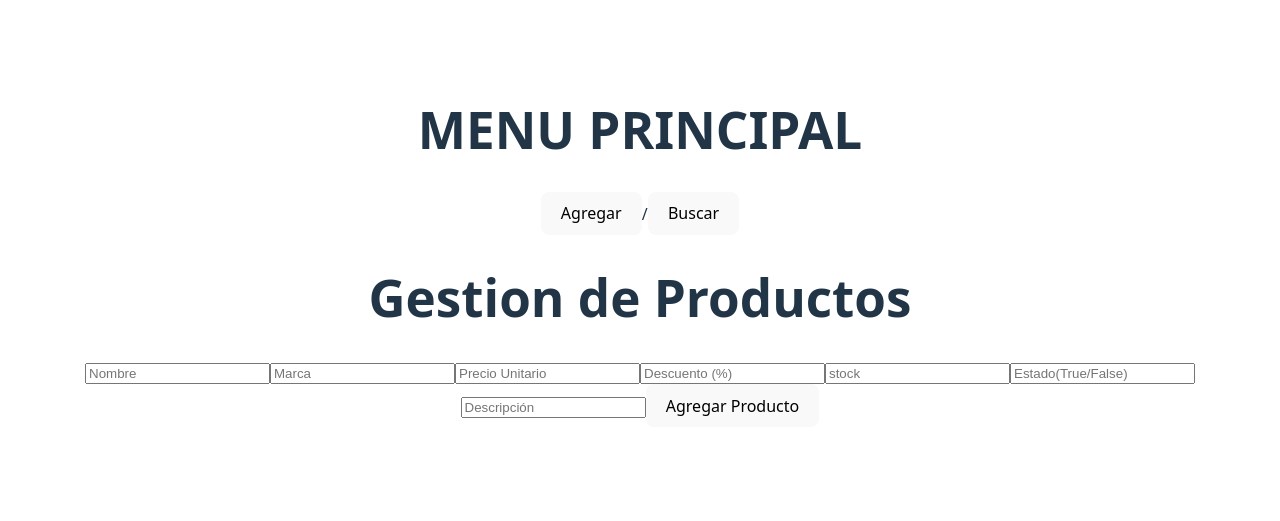
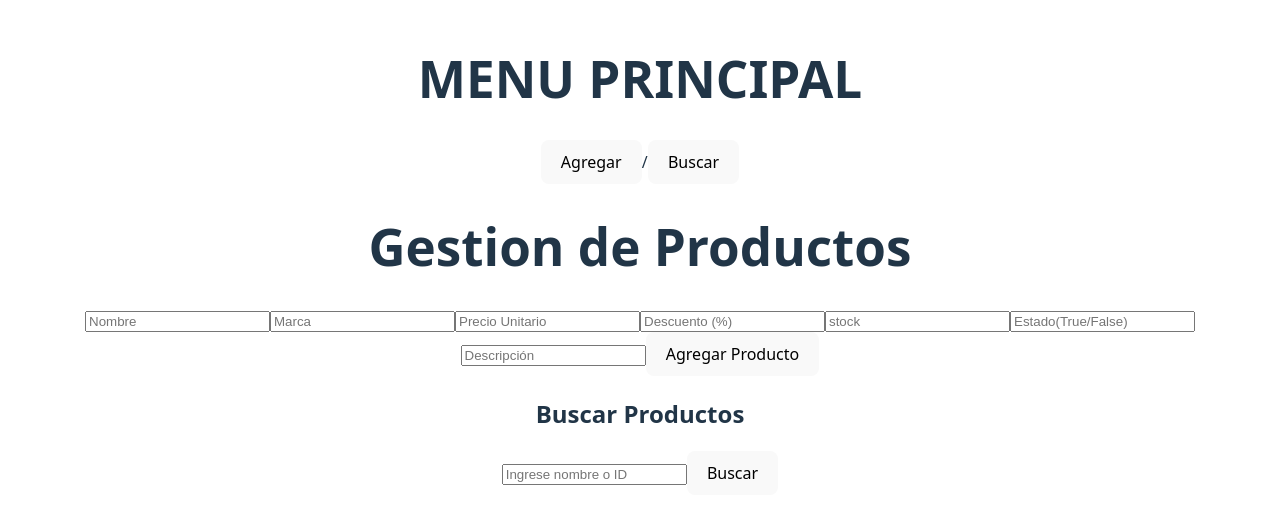
Before and after one commit to prieto555/tp04PV2025Grupo5, a React (Vite) app: page / in a window 1280 px wide. Shown: the part 145-666 px from the top of the page. Built offline with nearby package versions, Linux system fonts and the light colour scheme.

Commit message:
Agregado de Buscar.jsx y modificado de MostrarP.jsx hecho por Nicolas_Palacios

```diff
--- a/src/App.jsx
+++ b/src/App.jsx
@@ -5,6 +5,8 @@ import './App.css'
 import { Modificar } from './assets/components/Modificar.jsx'
 import { MostrarP } from './assets/components/comp_funcionales/MostrarP.jsx'
 import { Agregar } from './assets/components/Agregar.jsx'
+import { Buscar } from './assets/components/Buscar.jsx'
+
 function App() {
   const [Position, setPosition] = useState('Agregar')
   const [productos, setproductos] = useState([])
--- a/src/assets/components/Agregar.jsx
+++ b/src/assets/components/Agregar.jsx
@@ -1,6 +1,7 @@
 import { useState, useEffect } from "react";
 import React from 'react'
 import { Modificar } from "./Modificar";
+import { Buscar } from "./Buscar";
 export const Agregar = () => {
     const [productos, setProductos] = useState ([])
     const [formulario, setFormulario] = useState ({
@@ -56,15 +57,18 @@ export const Agregar = () => {
         )
         setProductos(nuevo_arreglo)
     }
+    useEffect(()=>{
+        console.log(productos)
+    },[productos])
     return(
         <>
         <h1>Gestion de Productos</h1>
         <form onSubmit={agregarProducto}>
             <input type="text" name="nombre" placeholder="Nombre" value={formulario.nombre} onChange={handleChange} required/>
             <input type="text" name="marca" placeholder="Marca" value={formulario.marca} onChange={handleChange} required/>
-            <input type="number" name="precioUnitario" placeholder="Precio Unitario" value={formulario.precioUnitario} onChange={handleChange} required/>
-            <input type="number" name="descuento" placeholder="Descuento (%)" value={formulario.descuento} onChange={handleChange} required/>
-            <input type="number" name="stock" placeholder="stock" value={formulario.stock} onChange={handleChange} required/>
+            <input min="0" type="number" name="precioUnitario" placeholder="Precio Unitario" value={formulario.precioUnitario} onChange={handleChange} required/>
+            <input min="0" type="number" name="descuento" placeholder="Descuento (%)" value={formulario.descuento} onChange={handleChange} required/>
+            <input min="0" type="number" name="stock" placeholder="stock" value={formulario.stock} onChange={handleChange} required/>
             <input type="text" name="estado" placeholder="Estado(True/False)" value={formulario.estado} onChange={handleChange} required/>
             <input type="text" name="descripcion" placeholder="Descripción" value={formulario.descripcion} onChange={handleChange} required/>
             <button type="submit">Agregar Producto</button>
@@ -96,6 +100,7 @@ export const Agregar = () => {
                 </li>
             ))}
         </ul>
+        <Buscar p={ productos }>Texto</Buscar>
         </>
     )
 }
--- /dev/null
+++ b/src/assets/components/Buscar.jsx
@@ -0,0 +1,26 @@
+import React from 'react'
+import { MostrarP } from './comp_funcionales/MostrarP.jsx'
+import { useState } from 'react'
+
+export const Buscar = ({p}) => {
+    const [ingreso, setIngreso] = useState (0);
+    const [aux, setAux] = useState([]);
+    const [busqueda, setBusqueda] = useState(false);
+    const ingresar = (event)=>{
+        setIngreso(parseInt(event.target.value));
+    }
+    const buscarProducto =(id)=>{
+        const aux = p.filter((arreglo)=>arreglo.id===id);
+        setAux(aux);
+  }
+  return (
+    <>
+        <h2>Buscar Productos</h2>
+        <input onChange={ ingresar } placeholder='Ingrese nombre o ID' type="number" />
+        <button onClick={ ()=> {buscarProducto(ingreso);setBusqueda(true)} }>Buscar</button>
+        {
+            aux.length > 0 ? (<MostrarP p={ aux[0] }></MostrarP>) : (busqueda && <h2>El producto ingresado no ha sido encontrado</h2>)
+        }
+    </>
+  )
+}
--- a/src/assets/components/comp_funcionales/MostrarP.jsx
+++ b/src/assets/components/comp_funcionales/MostrarP.jsx
@@ -7,11 +7,12 @@ export const MostrarP = ( {p} ) => {
             ID: {p.id}&nbsp;
             Nombre del Producto: {p.nombre}&nbsp;
             Marca: {p.marca}&nbsp;
-            P.unitario: {p.unit}$&nbsp;
-            Descuento: {p.descuen}%&nbsp;
-            Precio con descuento: {p.unit - (p.unit*p.descuen/100)}&nbsp;
+            P.unitario: {p.precioUnitario}$&nbsp;
+            Descuento: {p.descuento}%&nbsp;
+            Precio con descuento: {p.precioUnitario - (p.precioUnitario * p.descuento / 100)}&nbsp;
             Stock: {p.stock}&nbsp;
             Estado: {p.estado}&nbsp;
+            Descripcion: {p.descripcion}&nbsp;
         </div>
     </>
   )
```
